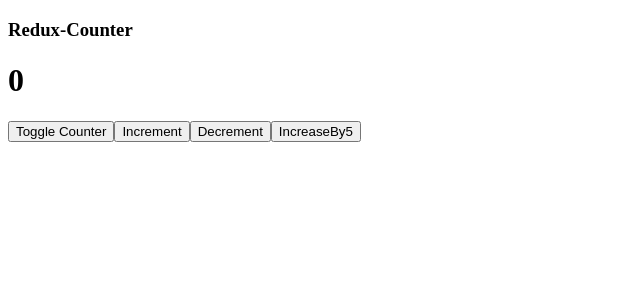
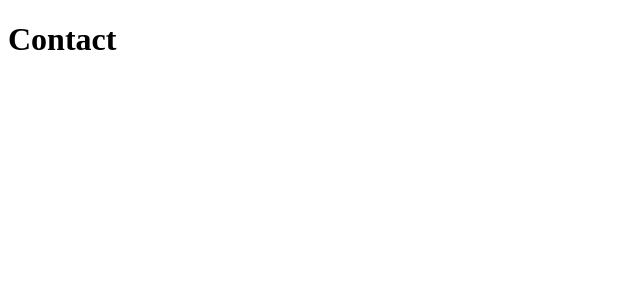
Before and after one commit to jne-freshers-april-2024/imran-mern-training, a React (Create React App) app in the folder reactjs/: page /contact in a window 1280 px wide. Shown: the top 300 px of the page, without its empty margins (0-640 px from the left). Built offline with nearby package versions, Linux system fonts and the light colour scheme.

Commit message:
Browser-Router

```diff
--- a/reactjs/src/App.js
+++ b/reactjs/src/App.js
@@ -1,11 +1,23 @@
 import React from "react";
 import { Counter } from "./components/Counter";
-
+import Home from "./components/Home";
+import Aboutus from "./components/Aboutus";
+import Contact from "./components/Contact";
+import {BrowserRouter, Route, Routes} from 'react-router-dom'
 const App = () => {
   return (
-    <div>
-      <Counter />
-    </div>
+    <React.Fragment>
+      <BrowserRouter>
+           <Routes>
+           <Route path="about" element={<Aboutus />} />
+          <Route path="contact" element={<Contact />} />
+          <Route path="/" element={<Home />} />
+           </Routes>
+      </BrowserRouter>
+    </React.Fragment>
+    // <div>
+    //   <Counter />
+    // </div>
   );
 };
 
--- /dev/null
+++ b/reactjs/src/components/Aboutus.js
@@ -0,0 +1,10 @@
+import React from "react";
+
+const Aboutus = () => {
+  return (
+    <div>
+      <h1>Aboutus</h1>
+    </div>
+  );
+};
+export default Aboutus;
--- /dev/null
+++ b/reactjs/src/components/Contact.js
@@ -0,0 +1,10 @@
+import React from "react";
+
+const Contact = () => {
+  return (
+    <div>
+      <h1>Contact</h1>
+    </div>
+  );
+};
+export default Contact;
--- /dev/null
+++ b/reactjs/src/components/Home.js
@@ -0,0 +1,10 @@
+import React from "react";
+
+const Home = () => {
+  return (
+    <div>
+      <h1>Home</h1>
+    </div>
+  );
+};
+export default Home;
```
Also changed, not shown: reactjs/package.json (+5 -2 lines), 1 other file (tests, documents, lock files or other folders).
